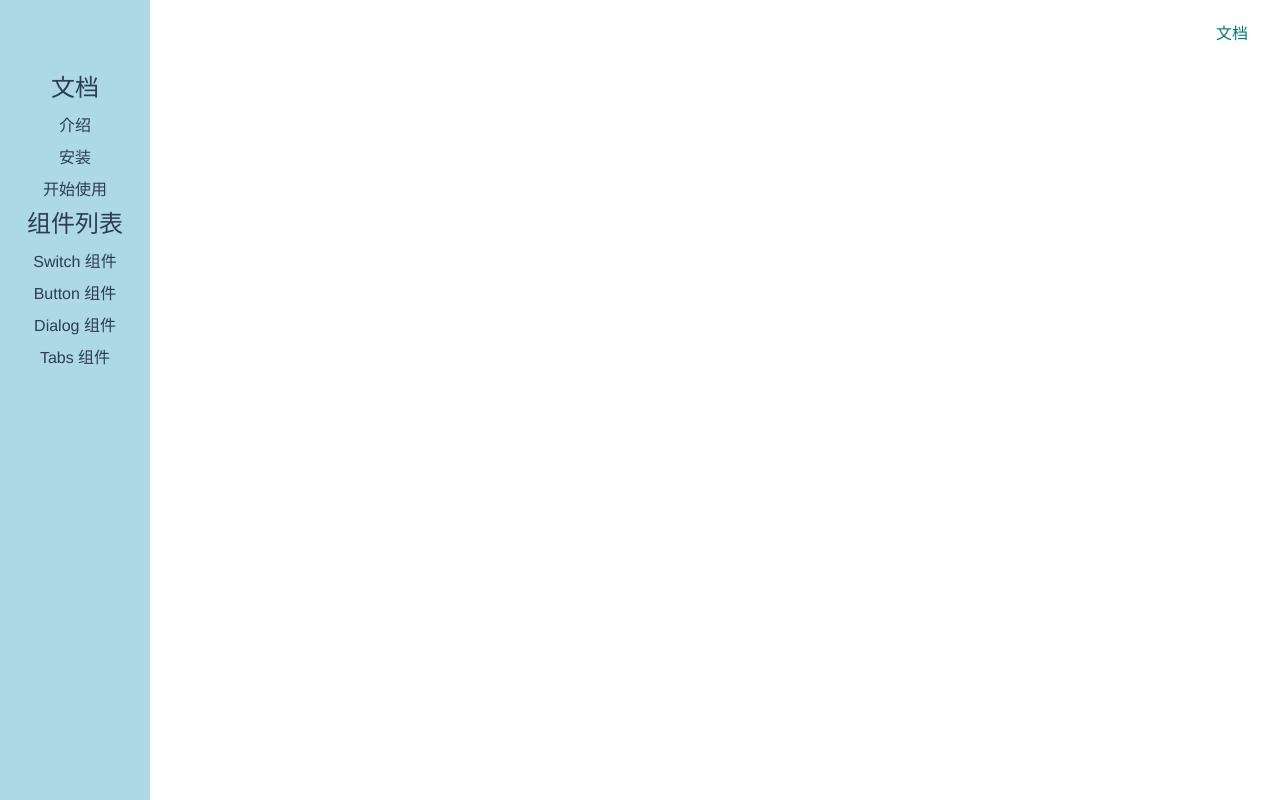
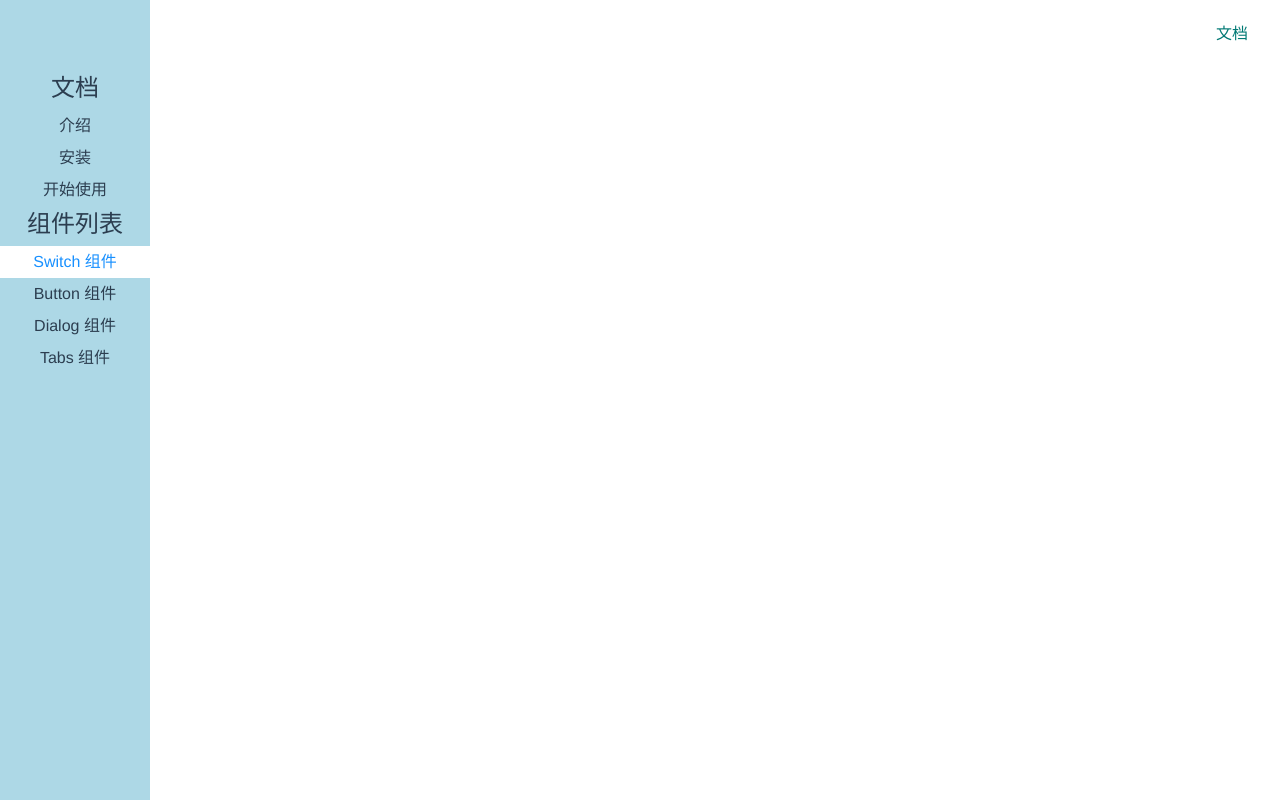
Before and after one commit to debugtheworldbot/viteUi, a Vue app: page /#/doc/switch in a window 1280 px wide. Built offline with nearby package versions, Linux system fonts and the light colour scheme.

Commit message:
highlight route

```diff
--- a/src/views/Doc.vue
+++ b/src/views/Doc.vue
@@ -56,6 +56,7 @@ export default {
 </script>
 
 <style scoped lang="scss">
+
 .layout {
   display: flex;
   flex-direction: column;
@@ -79,14 +80,14 @@ export default {
   }
   > main {
     flex-grow: 1;
-    padding: 16px;
+    padding: 16px 0;
     background: white;
   }
 }
 aside {
   background: lightblue;
   width: 150px;
-  padding: 70px 16px 16px 16px;
+  padding: 70px 0;
   position: fixed;
   top: 0;
   left: 0;
@@ -98,7 +99,22 @@ aside {
 > ol {
 
 > li {
-  padding: 4px 0;
+
+  > a{
+    display: block;
+    padding: 4px 0;
+    text-decoration:none;
+    &:hover{
+    color: #1890ff;
+    }
+  }
+    > .router-link-active{
+      transition: all 0.25s;
+      color: #1890ff;
+
+      background: white;
+
+    }
 }
 
 }
```
